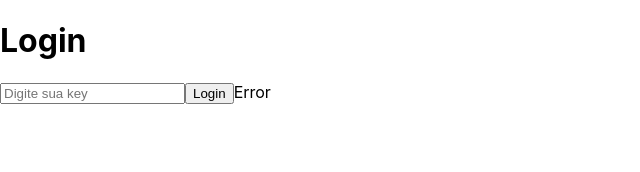
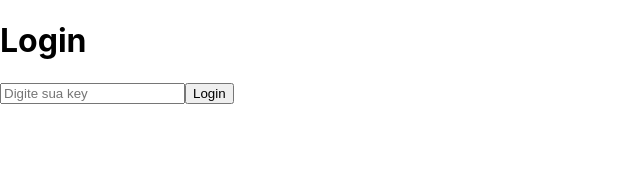
Before and after one commit to augustoomb/projeto-trade-react, a React (Create React App) app: page / in a window 1280 px wide. Shown: the top 172 px of the page, without its empty margins (0-640 px from the left). Built offline with nearby package versions, Linux system fonts and the light colour scheme.

Commit message:
feat: instalando bibliotecas do redux

```diff
--- a/package.json
+++ b/package.json
@@ -3,6 +3,7 @@
   "version": "0.1.0",
   "private": true,
   "dependencies": {
+    "@reduxjs/toolkit": "^1.9.5",
     "@testing-library/jest-dom": "^5.16.5",
     "@testing-library/react": "^13.4.0",
     "@testing-library/user-event": "^13.5.0",
@@ -10,6 +11,7 @@
     "axios": "^1.4.0",
     "react": "^18.2.0",
     "react-dom": "^18.2.0",
+    "react-redux": "^8.0.5",
     "react-router-dom": "^6.11.1",
     "react-scripts": "5.0.1",
     "react-select": "^5.7.3",
--- a/src/components/SpanErrors.jsx
+++ b/src/components/SpanErrors.jsx
@@ -1,24 +1,24 @@
-// import PropTypes from 'prop-types';
+import PropTypes from 'prop-types';
 
-function SpanErrors() {
-//   const { text } = props;
+function SpanErrors(props) {
+  const { text } = props;
 
   return (
-    // <div>
-    //   {
-    //     errors !== undefined ? (
-    //       <span>error</span>
-    //     ) : (
-    //       null
-    //     )
-    //   }
-    // </div>
-    <span>Error</span>
+    <div>
+      {
+        text !== undefined ? (
+          <span>{ text }</span>
+        ) : (
+          null
+        )
+      }
+    </div>
+    // <span>Error</span>
   );
 }
 
 export default SpanErrors;
 
-// SpanErrors.propTypes = {
-//   text: PropTypes.string.isRequired,
-// };
+SpanErrors.propTypes = {
+  text: PropTypes.string.isRequired,
+};
```
